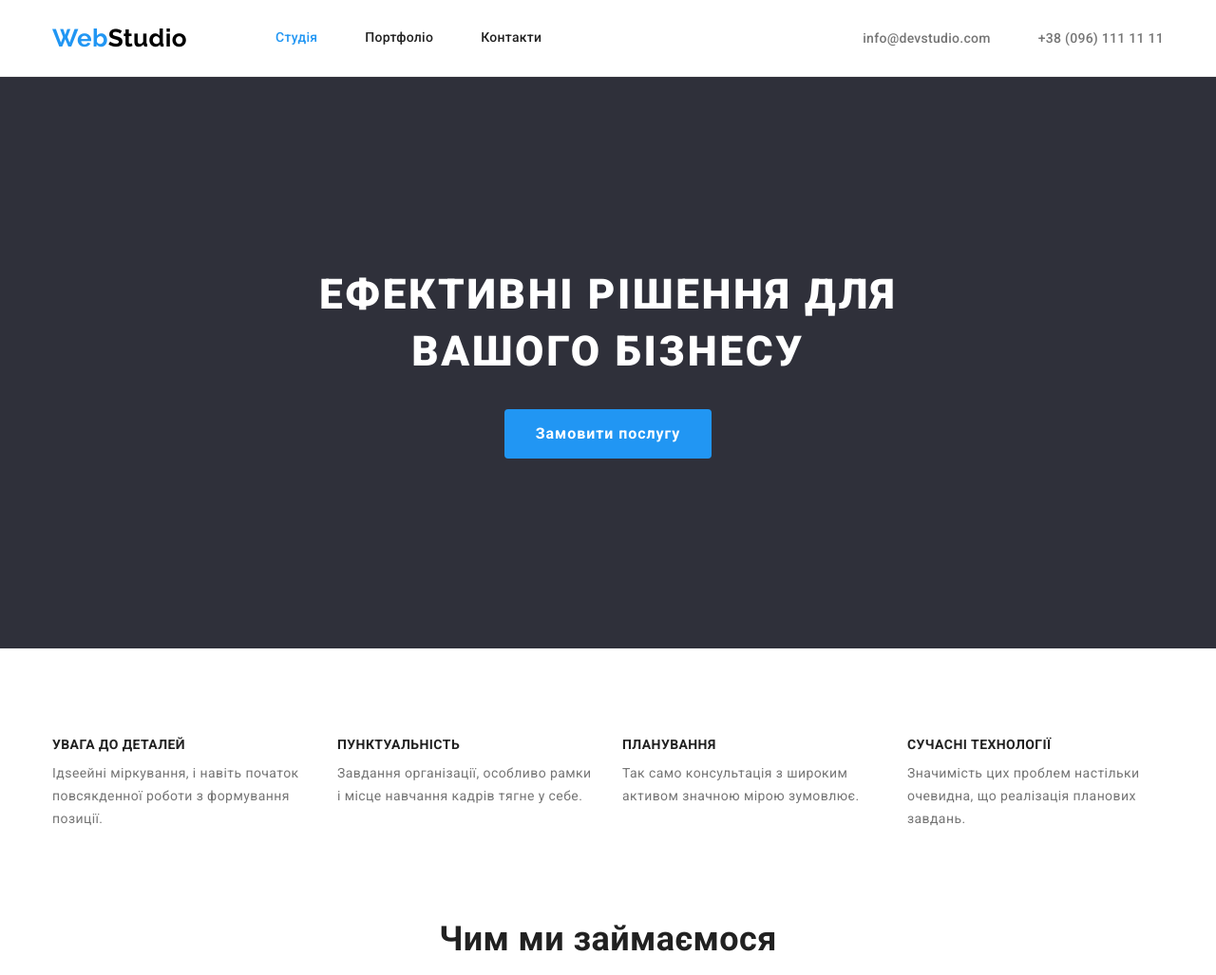
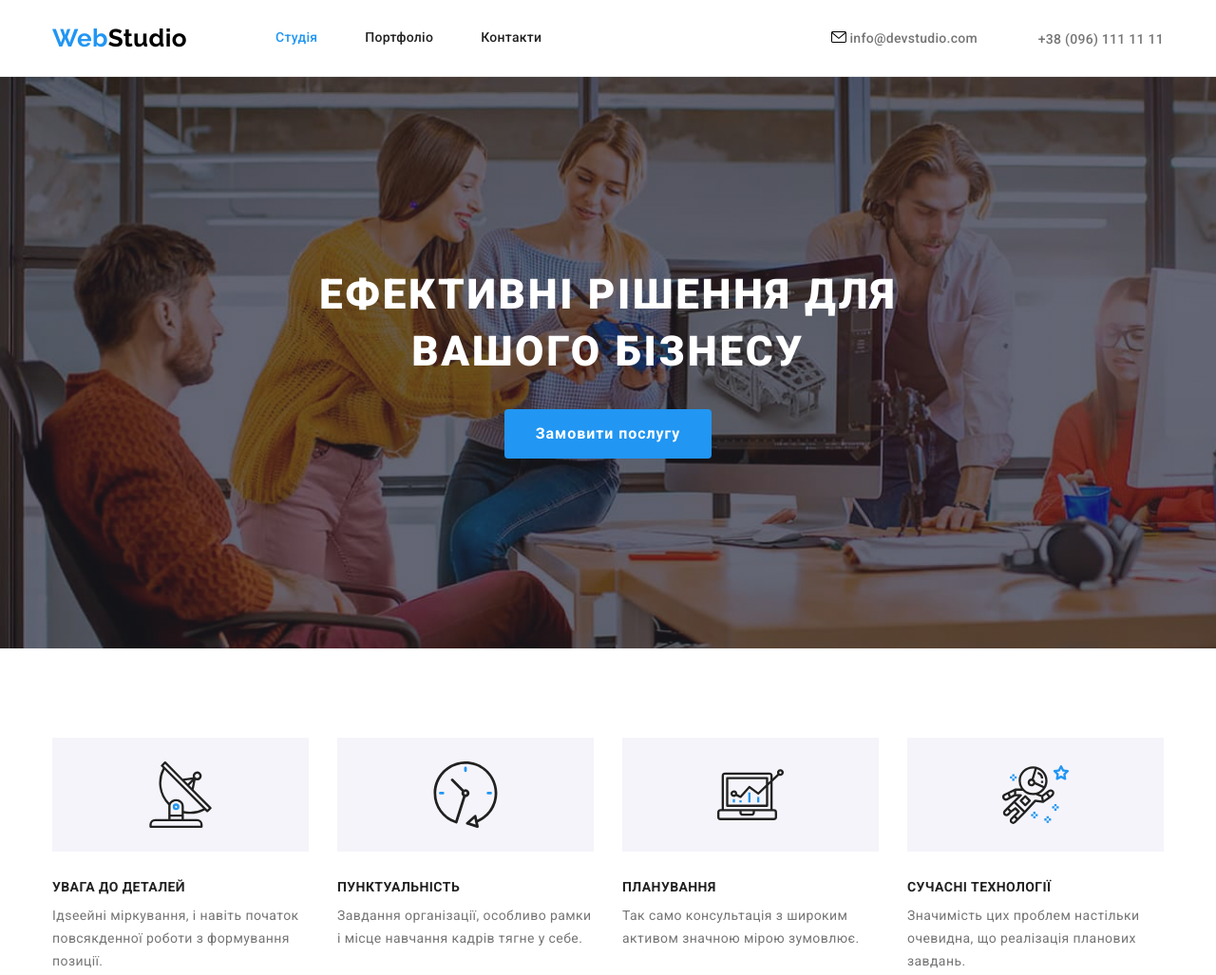
Before and after one commit to UlyanaMysakovets/goit-markup-hw-04, a plain HTML site: page index.html in a window 1280 px wide. Shown: the top 1027 px of the page at 95% size. Drawn offline with nearby package versions, Linux system fonts and the light colour scheme.

Commit message:
внесла корективи

```diff
--- a/css/styles.css
+++ b/css/styles.css
@@ -134,6 +134,15 @@ img {
     color: var(--accent-color)
 }
 
+.contacts-mail:hover .envelope {
+    fill: var(--accent-color);
+
+}
+
+.contacts-phone:hover .smartphone {
+    fill: var(--accent-color);
+
+}
 .contacts .link {
     color: var(--secondary-text-color);
     font-weight: 500;
@@ -158,9 +167,12 @@ img {
 
 /* hero */
 .hero {
-    background-color: var(--background-dark-color);
+    background-color: #C4C4C4;
     text-align: center;
     padding: 200px 0;
+    background-image:linear-gradient(rgba(47, 48, 58, 0.4),rgba(47, 48, 58, 0.4)),
+     url('../images/hero.jpg');
+    background-size: cover;
 }
 .hero-title {
     margin-bottom: 30px;
@@ -203,9 +215,75 @@ img {
     column-gap: 30px;
     flex-wrap: wrap;
 }
+
  .elements {
   flex-basis: calc((100% - 90px) / 4);
 }
+
+.antenna-box {
+    display: flex;
+    margin-bottom: 30px;
+    height: 120px;
+    justify-content: center;
+    align-items: center;
+    background-color: #F5F4FA;
+}
+
+.antenna-icon {
+    width: 70px;
+    height: 70px;
+    justify-content: center;
+    align-items: center;
+}
+
+.clock-box {
+    display: flex;
+    margin-bottom: 30px;
+    height: 120px;
+    justify-content: center;
+    align-items: center;
+    background-color: #F5F4FA;
+}
+
+.clock-icon {
+    width: 70px;
+    height: 70px;
+    justify-content: center;
+    align-items: center;
+}
+
+.diagram-box {
+    display: flex;
+    margin-bottom: 30px;
+    height: 120px;
+    justify-content: center;
+    align-items: center;
+    background-color: #F5F4FA;
+}
+
+.diagram-icon {
+    width: 70px;
+    height: 70px;
+    justify-content: center;
+    align-items: center;
+}
+
+.astronaut-box {
+    display: flex;
+    margin-bottom: 30px;
+    height: 120px;
+    justify-content: center;
+    align-items: center;
+    background-color: #F5F4FA;
+}
+
+.astronaut-icon {
+    width: 70px;
+    height: 70px;
+    justify-content: center;
+    align-items: center;
+}
+
 .benefit-list .title {
     margin-bottom: 10px;
 
@@ -291,6 +369,31 @@ img {
 
 .team {
     background-color: var(--background-cloudy-color);
+}
+
+.social-list {
+    display: flex;
+    justify-content: center;
+    column-gap: 10px;
+}
+
+.social-list-link {
+    display: flex;
+    align-items: center;
+    justify-content: center;
+    width: 44px;
+    height: 44px;
+    border-radius: 50%;
+    background-color: var(--accent-color);
+
+}
+
+.social-list-icon {
+    width: 20px;
+    height: 20px;
+    fill: currentColor;
+
+
 }
 
 
--- a/index.html
+++ b/index.html
@@ -28,9 +28,21 @@
        </nav>
 
        <ul class="contacts list">
-          <li class="item"><a href="mailto:info@devstudio.com" class="link">
-            info@devstudio.com</a></li>
-          <li class="item"><a href="tel:+380961111111" class="link">+38 (096) 111 11 11</a></li>
+
+          <li class="contacts-mail item"><a href="mailto:info@devstudio.com" class="link">
+            <svg aria-label="іконка конвертика" class="envelope" width="16px" height="12px">
+              <use href="./images/icons.svg#icon-envelope"></use>
+            </svg>
+            info@devstudio.com</a>
+          </li>
+
+          <li class="contacts-phone item"><a href="tel:+380961111111" class="link">
+            <svg aria-label="іконка конвертика" class="smartphone" width="10px" height="16px">
+            <use href="./images/icons.svg#icon-smartphone"></use>
+          </svg>
+          +38 (096) 111 11 11</a>
+          </li>
+
         </ul>
       </div>
     </header>
@@ -47,21 +59,41 @@
 
          <ul class="benefit-list list">
           <li class="elements">
+            <div class="antenna-box">
+              <svg class="antenna-icon">
+                <use href="./images/icons.svg#icon-antenna" width="70px" height="70px"></use>
+              </svg>
+            </div>
             <h3 class="title">УВАГА ДО ДЕТАЛЕЙ</h3>
             <p class="text">Ідseейні міркування, і навіть початок повсякденної роботи з формування позиції.</p>
           </li>
 
           <li class="elements">
+            <div class="clock-box">
+              <svg class="clock-icon">
+                <use href="./images/icons.svg#icon-clock" width="70px" height="70px"></use>
+              </svg>
+            </div>
             <h3 class="title">ПУНКТУАЛЬНІСТЬ</h3>
             <p class="text">Завдання організації, особливо рамки і місце навчання кадрів тягне у себе.</p>
           </li>
 
           <li class="elements">
+            <div class="diagram-box">
+              <svg class="diagram-icon">
+                <use href="./images/icons.svg#icon-diagram" width="70px" height="70px"></use>
+              </svg>
+            </div>
             <h3 class="title">ПЛАНУВАННЯ</h3>
             <p class="text">Так само консультація з широким активом значною мірою зумовлює.</p>
           </li>
 
           <li class="elements">
+            <div class="astronaut-box">
+              <svg class="astronaut-icon">
+                <use href="./images/icons.svg#icon-astronaut" width="70px" height="70px"></use>
+              </svg>
+            </div>
             <h3 class="title">СУЧАСНІ ТЕХНОЛОГІЇ</h3>
             <p class="text">Значимість цих проблем настільки очевидна, що реалізація планових завдань.</p>
           </li>
@@ -112,6 +144,36 @@
             <div class="photo-cards">
              <h3 class="title subtitle">Ігор Дем'яненко</h3>
              <p lang="en" class="text" >Product Designer</p>
+            <ul class="social-list list">
+              <li class="social-list-item">
+                <a href="" class="social-list-link">
+                  <svg class="social-list-icon">
+                    <usu href="./images/icons.svg#icon-instagram"></usu>
+                  </svg>
+                </a>
+              </li>
+              <li class="social-list-item">
+                <a href="" class="social-list-link">
+                  <svg class="social-list-icon">
+                    <usu href="./images/icons.svg#icon-twitter"></usu>
+                  </svg>
+                </a>
+              </li>
+              <li class="social-list-item">
+                <a href="" class="social-list-link">
+                  <svg class="social-list-icon">
+                    <usu href="./images/icons.svg#icon-facebook"></usu>
+                  </svg>
+                </a>
+              </li>
+              <li class="social-list-item">
+                <a href="" class="social-list-link">
+                  <svg class="social-list-icon">
+                    <usu href="./images/icons.svg#icon-linkedin" ></usu>
+                  </svg>
+                </a>
+              </li>
+            </ul>
             </div>
          </li>
 
@@ -124,6 +186,15 @@
             <div class="photo-cards">
              <h3 class="title subtitle">Ольга Рєпіна</h3>
              <p lang="en" class="text">Frontend Developer</p>
+             <ul class="social-list list">
+              <li class="social-list-item">
+                <a href="" class="social-list-link">
+                  <svg class="social-list-icon">
+                    <usu href="./images/icons.svg#icon-instagram"></usu>
+                  </svg>
+                </a>
+              </li>
+             </ul>
             </div>
           </li>
 
```
Also changed, not shown: images/hero.jpg (added), images/icons.svg (added).
